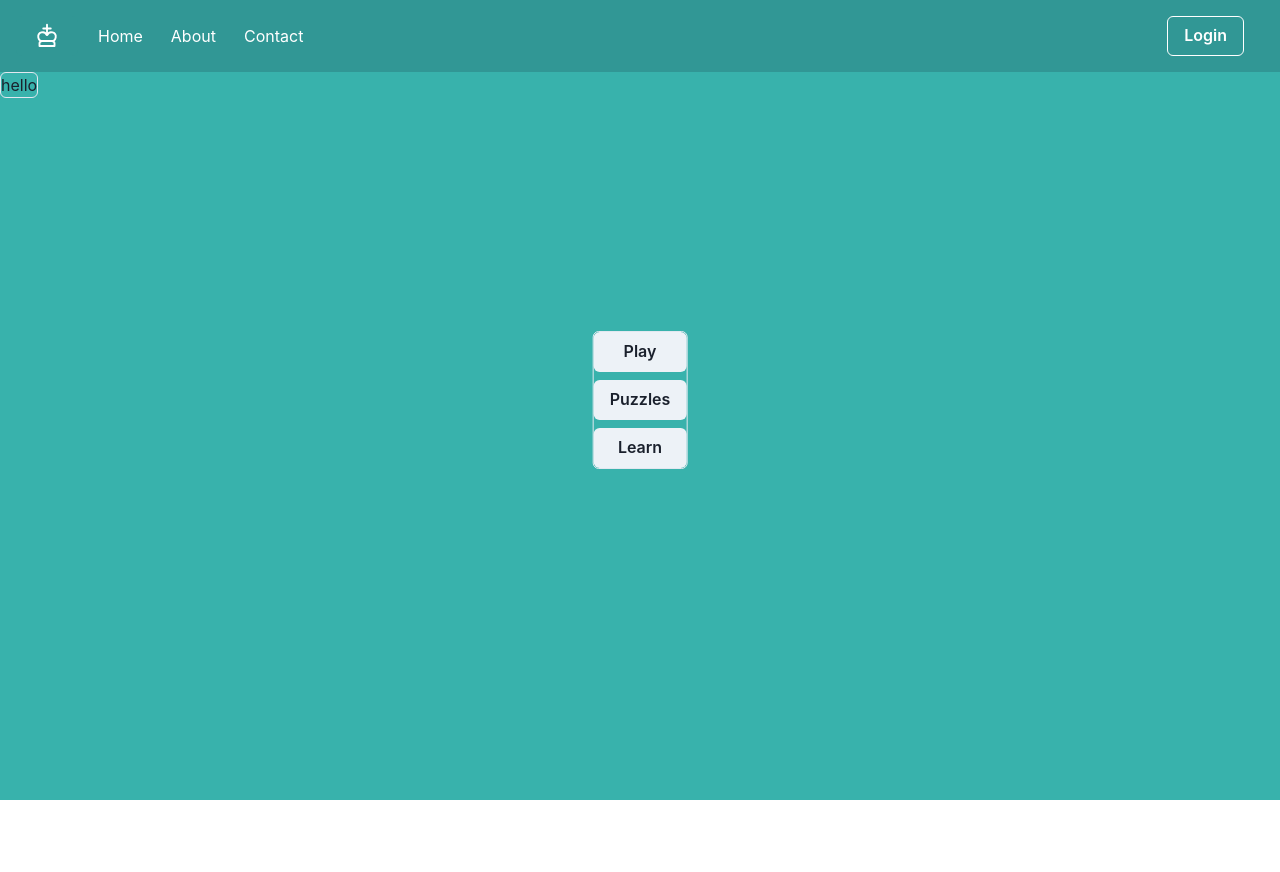
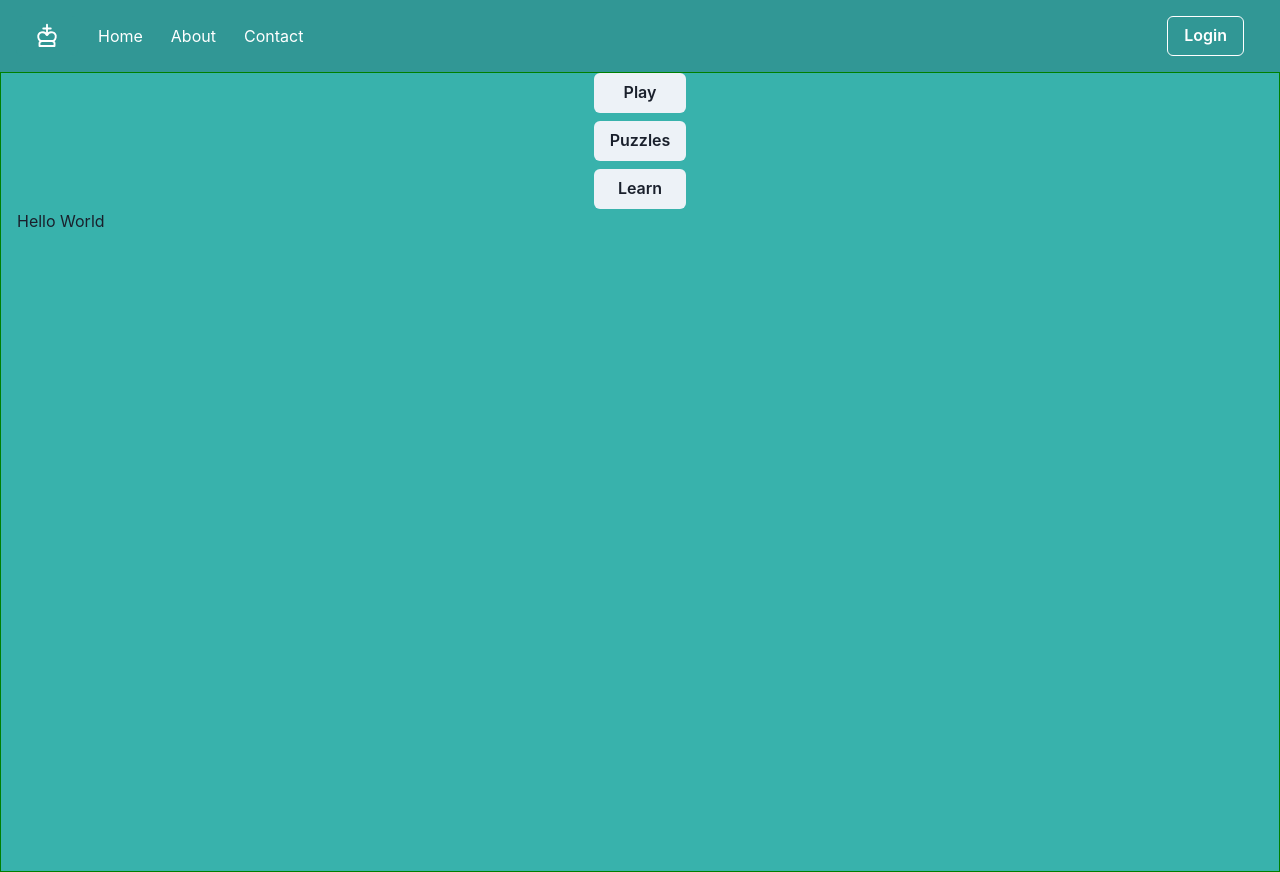
Before and after one commit to htripathi12/chess-nexus, a React (Create React App) app: page /play in a window 1280 px wide. Before the commit the page ends 800 px from the top, so only its background shows below. Built offline with nearby package versions, Linux system fonts and the light colour scheme.

Commit message:
figured out containers, routing

```diff
--- a/package.json
+++ b/package.json
@@ -12,6 +12,7 @@
     "framer-motion": "^10.18.0",
     "react": "^18.2.0",
     "react-dom": "^18.2.0",
+    "react-router-dom": "^6.21.3",
     "react-scripts": "5.0.1",
     "web-vitals": "^2.1.4"
   },
--- a/src/App.js
+++ b/src/App.js
@@ -1,6 +1,9 @@
 import React from 'react';
-import { Box, Center, AbsoluteCenter, Flex, Link, Spacer, Button, ChakraProvider } from '@chakra-ui/react';
+import { Box, Center, Container, AbsoluteCenter, Flex, Link, Spacer, Button, ChakraProvider } from '@chakra-ui/react';
 import { BrowserRouter as Router, Link as RouterLink } from 'react-router-dom';
+import { Route, Routes } from 'react-router-dom';
+
+import Play from './play';
 
 function App() {
   return (
@@ -40,14 +43,8 @@ function App() {
             </Box>
           </Flex>
           {/*Container for the rest of the page*/}
-          <Flex>
-            <Box border="1px" borderColor="gray.200" borderRadius="md">
-              <Flex alignItems="flex-end" justifyContent="center" h="100%">
-                hello
-              </Flex>
-            </Box>
-            {/*Play Actions*/}
-            <AbsoluteCenter  border="1px" borderColor="gray.200" borderRadius="md">
+          <Container h="100vh" maxW="100%" border="1px solid green">
+            <Center>
               <Flex direction="column">
                 <Button as={RouterLink} to="/play" mb="2">
                   Play
@@ -59,8 +56,11 @@ function App() {
                   Learn
                 </Button>
               </Flex>
-            </AbsoluteCenter>
-          </Flex>
+            </Center>
+            <Routes>
+              <Route path="/play" element={<Play />} />
+            </Routes>
+          </Container>
         </Box>
       </ChakraProvider>
     </Router>
--- /dev/null
+++ b/src/play.js
@@ -0,0 +1,11 @@
+import React from 'react';
+import { Box, Center, Container, AbsoluteCenter, Flex, Link, Spacer, Button, ChakraProvider } from '@chakra-ui/react';
+import { BrowserRouter as Router, Link as RouterLink } from 'react-router-dom';
+
+function Play() {
+    return (
+        <div>Hello World</div>
+    );
+}
+
+export default Play;
```
Also changed, not shown: 1 other file (tests, documents, lock files or other folders).
